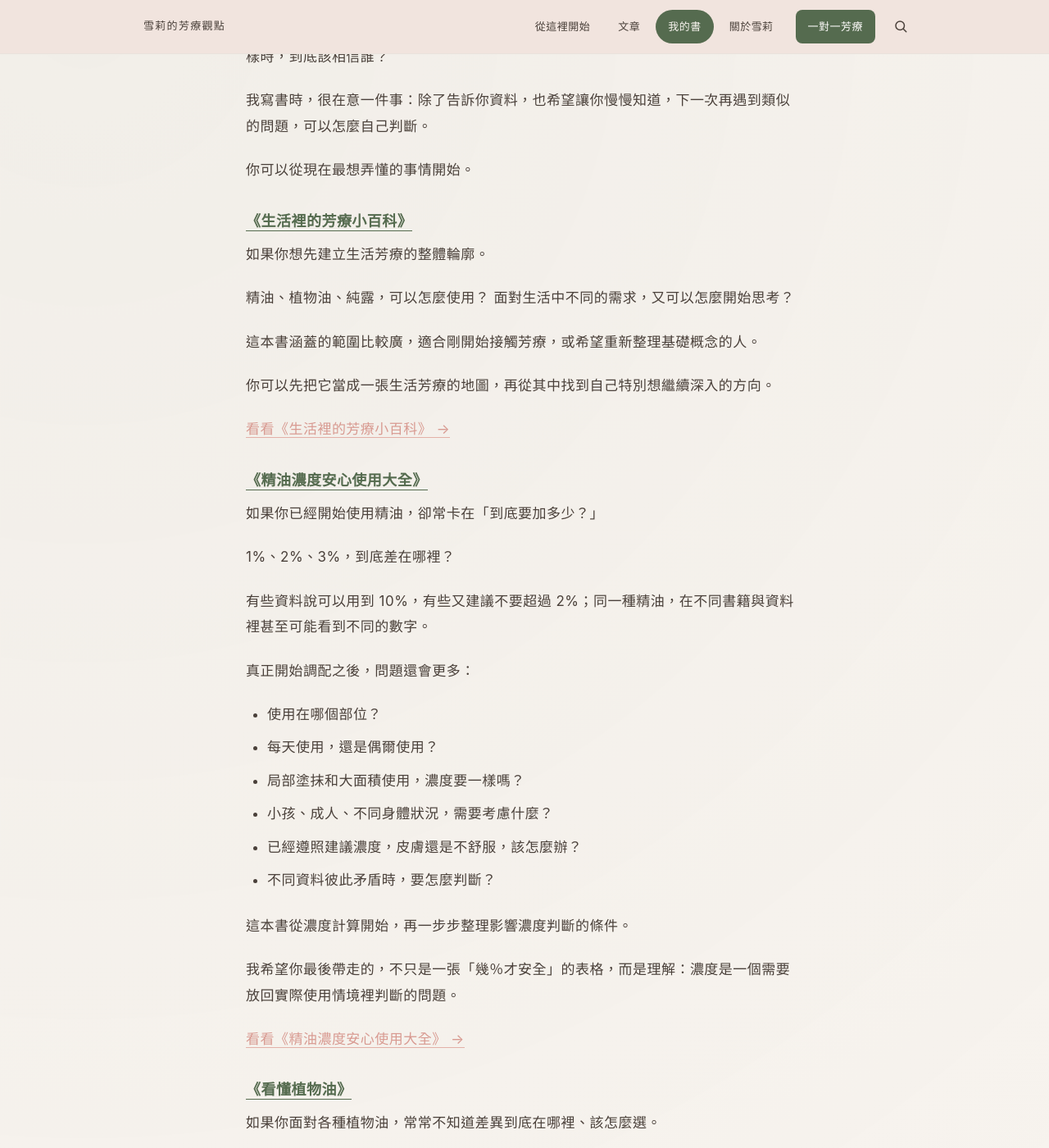
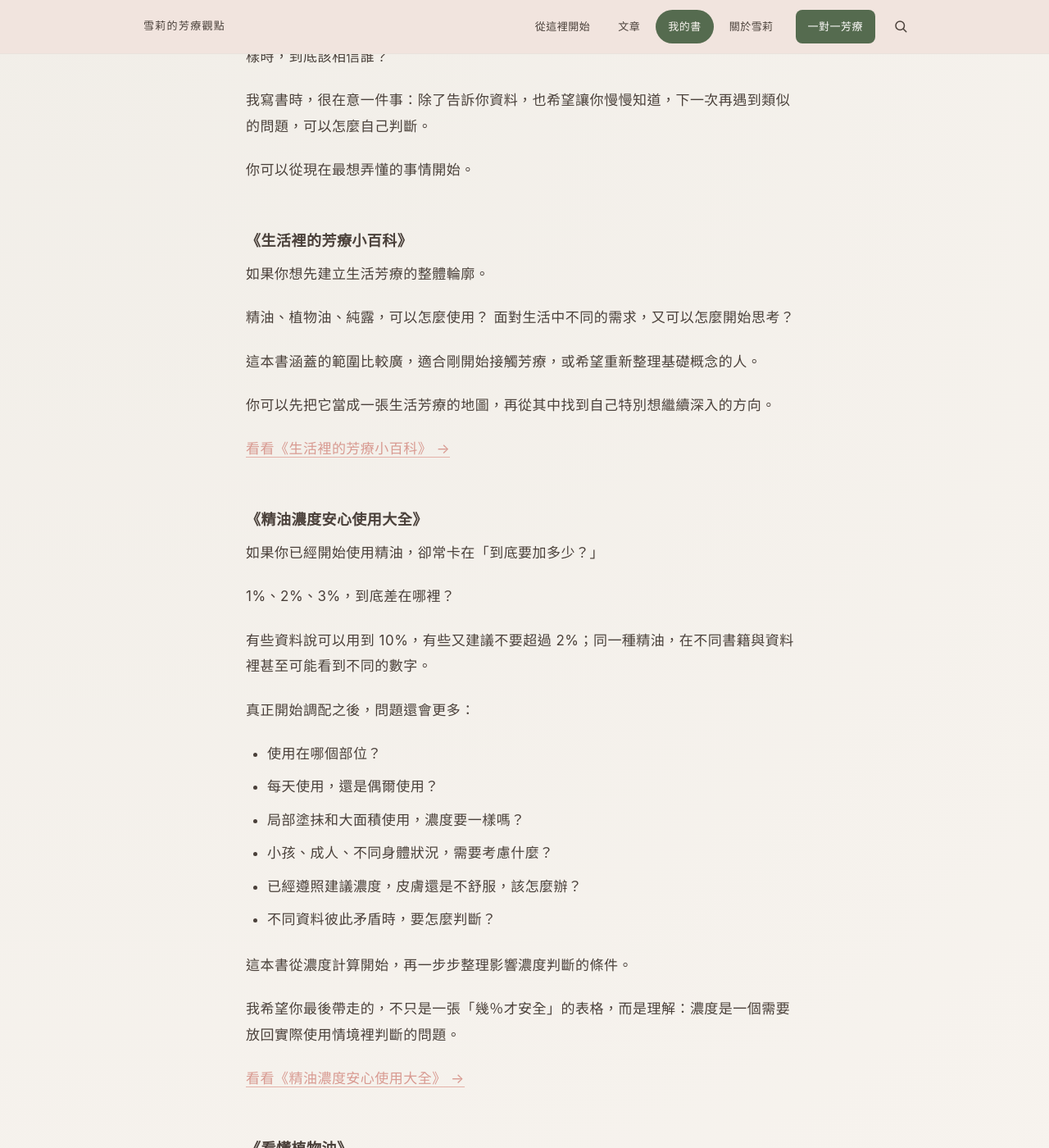
Before and after one commit to sherry-aromatherapy/sherry-aromatherapy.github.io, a Jekyll site: the page built from _pages/sherrybooks.md, in a window 1280 px wide and 1400 px high, scrolled down 280 px. Shown: the whole window at 82% size. Built offline with Jekyll 4.4.1, drawn with Linux system fonts in a browser that asks for light colours.

Commit message:
修改樣式

```diff
--- a/_pages/sherrybooks.md
+++ b/_pages/sherrybooks.md
@@ -12,7 +12,7 @@ permalink: /sherrybooks/
 
 你可以從現在最想弄懂的事情開始。
 
-### [**《生活裡的芳療小百科》**](https://www.books.com.tw/products/0010898814)
+### **《生活裡的芳療小百科》**
 
 如果你想先建立生活芳療的整體輪廓。
 
@@ -24,7 +24,7 @@ permalink: /sherrybooks/
 
 [看看《生活裡的芳療小百科》 →](https://www.books.com.tw/products/0010898814)
 
-### **[《精油濃度安心使用大全》](/eo-dilution-ebook/)**
+### **《精油濃度安心使用大全》**
 
 如果你已經開始使用精油，卻常卡在「到底要加多少？」
 
@@ -47,7 +47,7 @@ permalink: /sherrybooks/
 
 [看看《精油濃度安心使用大全》 →](/eo-dilution-ebook/)
 
-### [**《看懂植物油》**](/point-of-oil/)
+### **《看懂植物油》**
 
 如果你面對各種植物油，常常不知道差異到底在哪裡、該怎麼選。
 
@@ -87,7 +87,7 @@ permalink: /sherrybooks/
 
 這些年我也讀過許多不同作者、不同取向的芳療書籍，過去曾經把其中一部分整理成：
 
-### [1+40 本芳療自學書單](/aroma-booklist/)
+### **1+40 本芳療自學書單**
 
 如果你：
 
--- a/assets/css/style.css
+++ b/assets/css/style.css
@@ -628,20 +628,9 @@ article.page .page-content h2:first-child{margin-top:0;}
 article.page .page-content h3{
   font-size:18px;
   font-weight:600;
-  margin:32px 0 12px;
+  margin:56px 0 12px;
   color:var(--bark);
   line-height:1.5;
-}
-article.page .page-content h2 a,
-article.page .page-content h3 a{
-  color:var(--indigo);
-  border-bottom:1.5px solid var(--indigo);
-  padding-bottom:1px;
-}
-article.page .page-content h2 a:hover,
-article.page .page-content h3 a:hover{
-  color:var(--indigo-deep);
-  border-bottom-color:var(--indigo-deep);
 }
 article.page .page-content h1 strong,
 article.page .page-content h2 strong,
```
